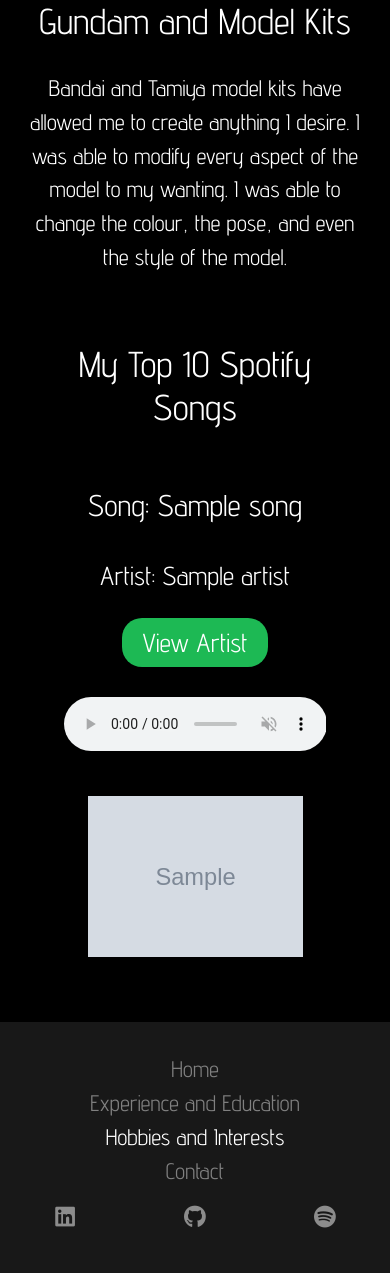
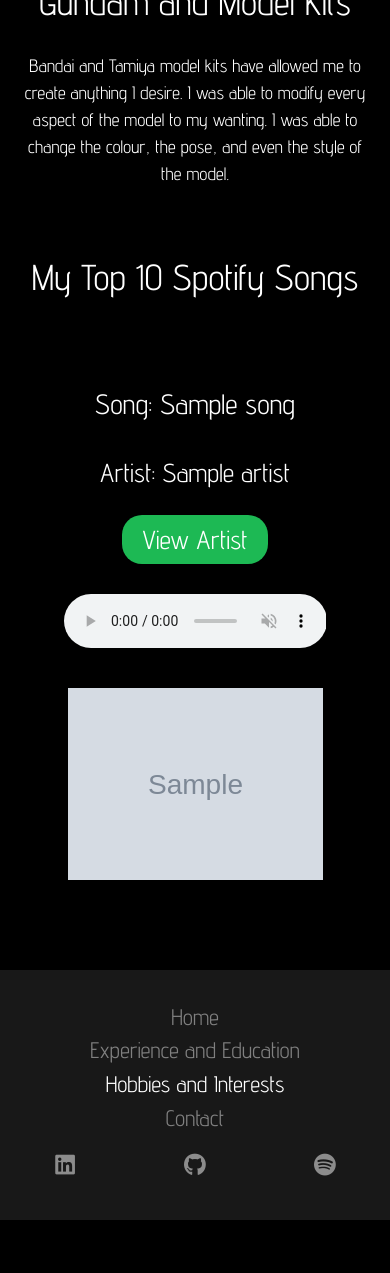
Before and after one commit to PenPen7531/penpen-tech-webpage, a Flask app: template templates/hobbies.html in a window 390 px wide. Shown: the part 1345-2618 px from the top of the page. After the commit the page ends 2565 px from the top, so only its background shows below. Run offline with Flask 3, Linux system fonts and the light colour scheme; the template is opened without the code that fills it: most values are stand-ins (such as "Sample title", 1, 10 or a date in 2020); grey boxes marked "Sample" are stand-in pictures; parts of the project's set-up code (start-up, migrations or seed data) failed here and were passed over; some libraries are stand-ins or nearby versions; some web fonts are replaced.

Commit message:
formatting issue for medium devices

```diff
--- a/static/css/hobbies.css
+++ b/static/css/hobbies.css
@@ -88,7 +88,7 @@
 
 
 .sub-head{
-    font-size: 3rem;
+    font-size: 2rem;
 }
 
 #car-img1{
@@ -266,6 +266,11 @@
         height: auto;
         width: 100%;
     }
+
+    .song-img{
+        max-width: 500px;
+        height: auto;
+    }
 }
 
 
@@ -288,3 +293,35 @@
         font-size: 18px;
     }
 }
+
+@media only screen and (max-width: 1250px){
+    #title{
+        font-size: 42px;
+        padding-top: 10vh;
+    }
+
+    .song-div{
+        margin: 50px auto;
+    }
+
+    .sub-head{
+        font-size: 36px;
+        margin-top: 20px;
+    }
+    .song-img{
+        width: 50vh;
+
+        padding: 0px;
+    }
+    .para{
+        font-size: 18px;
+    }
+
+    .song-title{
+        font-size: 28px;
+    }
+
+    .song-artist{
+        font-size: 26px;
+    }
+}
--- a/static/css/index.css
+++ b/static/css/index.css
@@ -102,9 +102,11 @@
         font-size: 42px;
         padding-top: 10vh;
     }
-
+    #logo{
+        max-height: 50vh;
+    }
     .para{
-        font-size: 1.25rem;
+        font-size: 18px;
     }
 }
 
--- a/templates/index.html
+++ b/templates/index.html
@@ -88,6 +88,7 @@
                 <h2 class="sub-title">Who am I?</h2>
                 <p class="para">
                   I am a Information Technology Student from BCIT who strives to learn all that Technology can give. Starting my post secondary career at SFU studying criminology but falling in love with Python, coding allowed me to be as creative and express myself however I desired.
+                  <br><br>
                   I enjoy <span class="code">Coding</span>, <span class="gaming">Gaming</span>, and <span class="music">Music</span>. Currently, I am working for the Government of Canada as a Mobile Support Tech as part of my co-op internship.
                 </p>
               </div>
```
Also changed, not shown: top10_data.json (+34 -34 lines), 1 other file.
